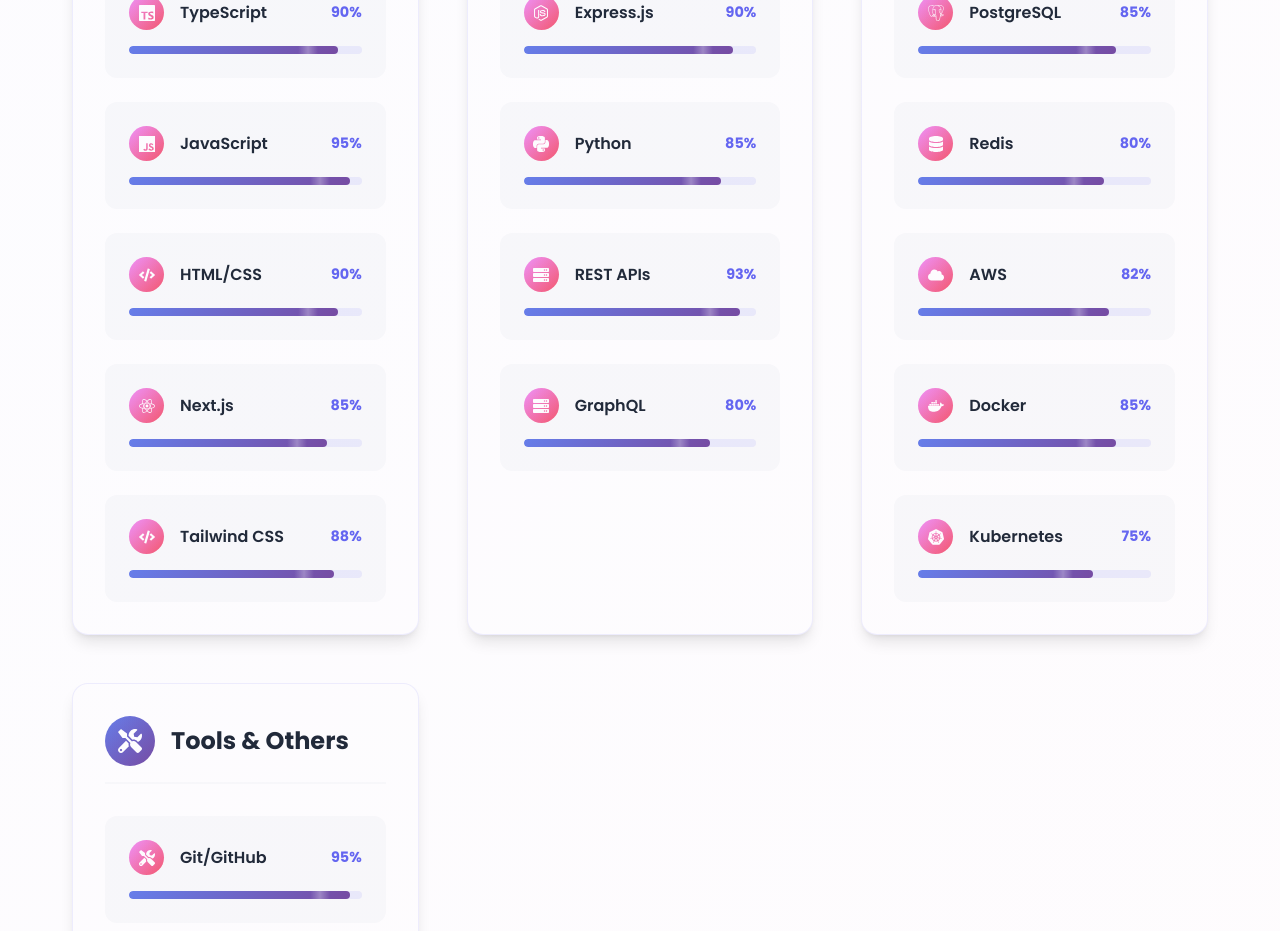
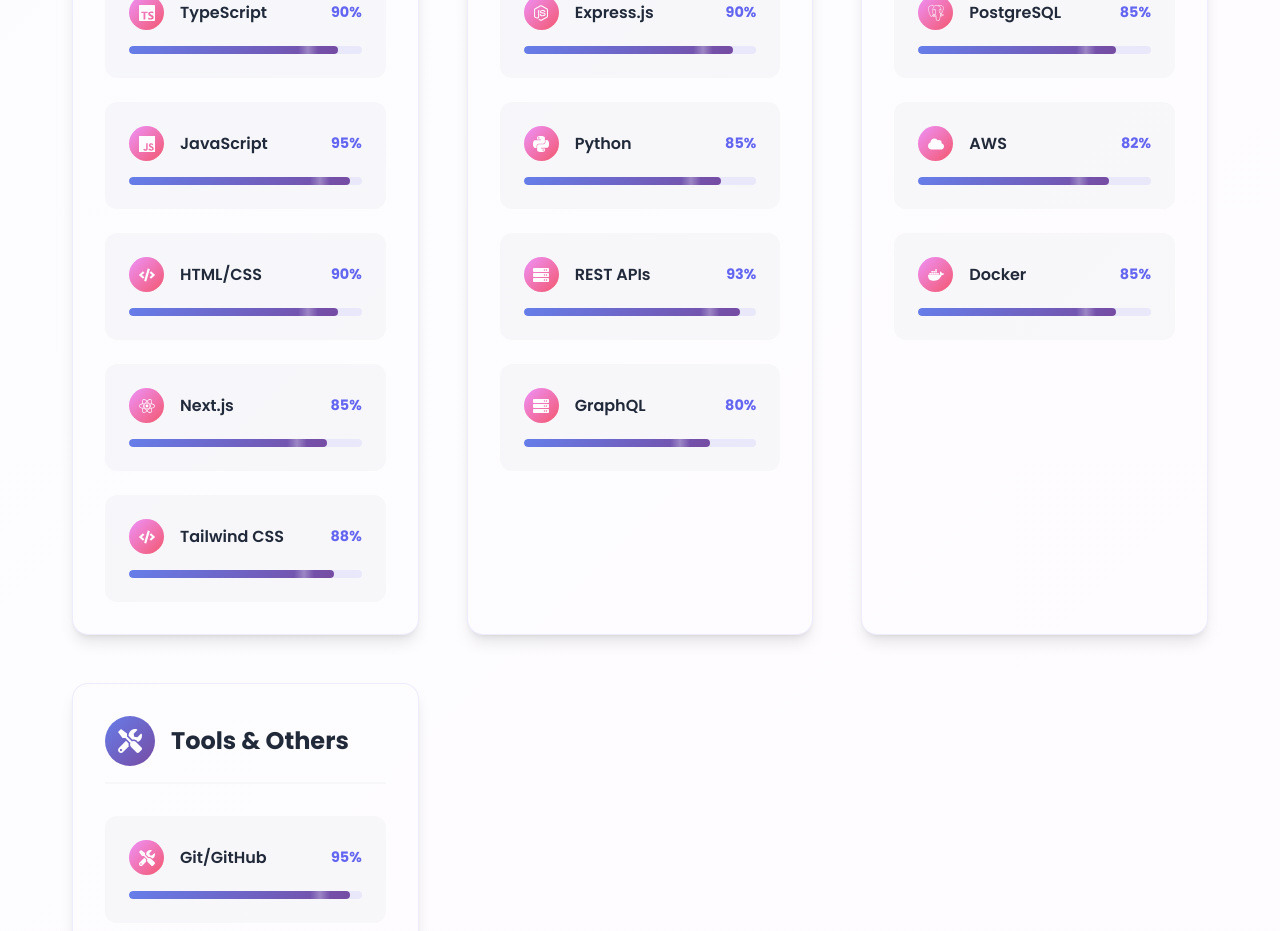
Before and after one commit to Thelma-dot/My-Portfolio, a React (Create React App) app: page / in a window 1280 px wide. Shown: the part 3600-4531 px from the top of the page. Built offline with nearby package versions, Linux system fonts and the light colour scheme; the HTML template or start-up script is replaced by a standard one.

Commit message:
Remove Redis and Kubernetes from Database & Cloud skills

```diff
--- a/src/components/Skills.tsx
+++ b/src/components/Skills.tsx
@@ -44,10 +44,8 @@
             skills: [
                 { name: 'MongoDB', level: 88, icon: <SiMongodb /> },
                 { name: 'PostgreSQL', level: 85, icon: <SiPostgresql /> },
-                { name: 'Redis', level: 80, icon: <FaDatabase /> },
                 { name: 'AWS', level: 82, icon: <FaCloud /> },
-                { name: 'Docker', level: 85, icon: <SiDocker /> },
-                { name: 'Kubernetes', level: 75, icon: <SiKubernetes /> }
+                { name: 'Docker', level: 85, icon: <SiDocker /> }
             ]
         },
         {
```
